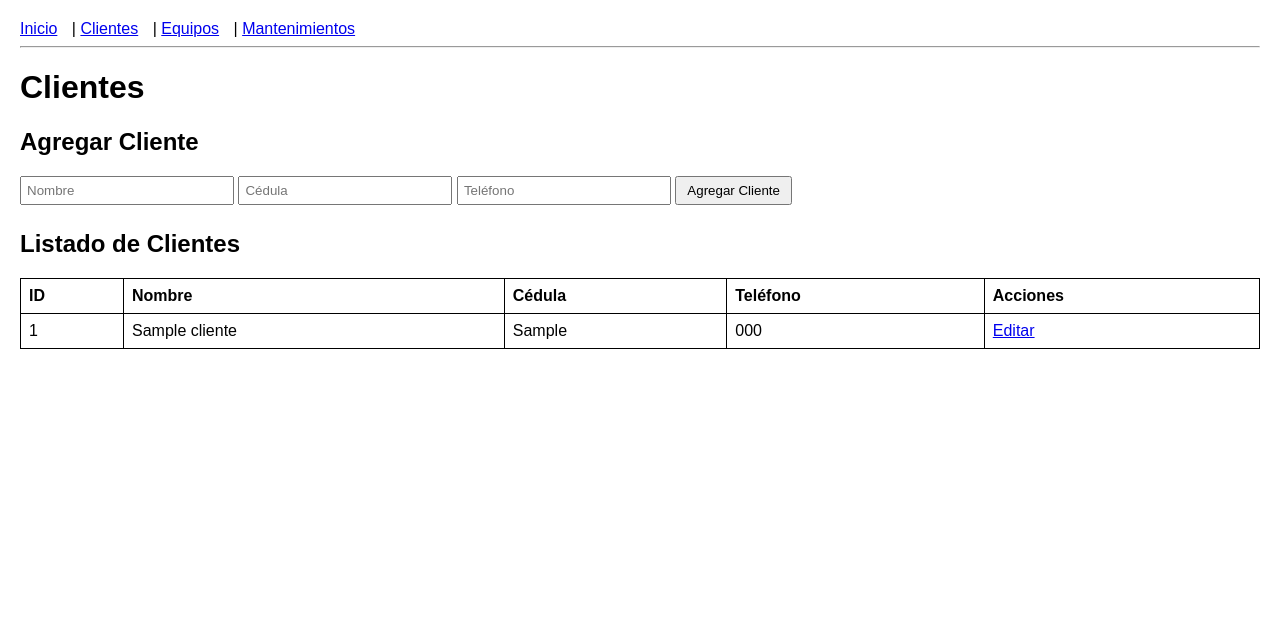
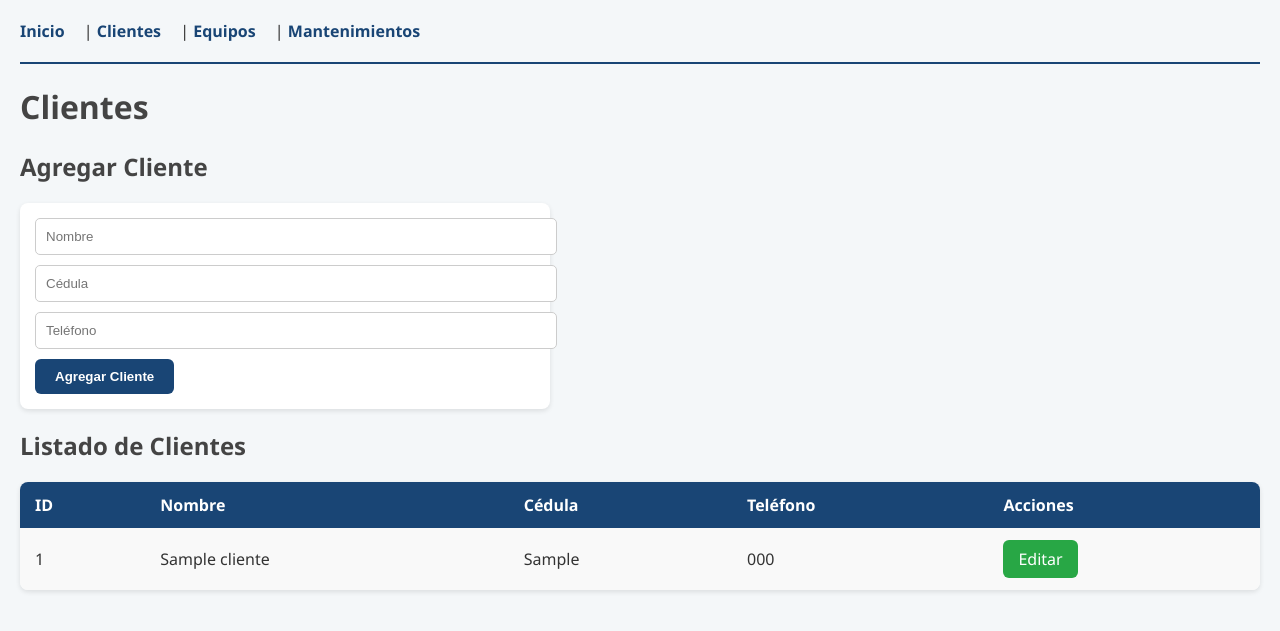
Before and after one commit to Kikin19/Gestor-tecnico, a Flask app: page /clientes in a window 1280 px wide. Shown: the top 631 px of the page. Run offline with Flask 3, Linux system fonts and the light colour scheme; tables that the repository leaves empty hold one stand-in row (values such as "Sample post").

Commit message:
actualizacion

```diff
--- a/templates/base.html
+++ b/templates/base.html
@@ -4,14 +4,125 @@
     <meta charset="UTF-8">
     <title>{% block title %}Mi App{% endblock %}</title>
     <style>
-        body { font-family: Arial, sans-serif; margin: 20px; }
-        nav a { margin-right: 10px; }
-        table { border-collapse: collapse; width: 100%; margin-top: 10px; }
-        table, th, td { border: 1px solid #000; }
-        th, td { padding: 8px; text-align: left; }
-        form { margin-top: 10px; }
-        input, select { margin-bottom: 5px; padding: 5px; width: 200px; }
-        button { padding: 5px 10px; }
+        /* ----------------- General ----------------- */
+        body {
+            font-family: 'Segoe UI', Tahoma, Geneva, Verdana, sans-serif;
+            margin: 20px;
+            background-color: #f4f7f9;
+            color: #333;
+        }
+
+        nav {
+            margin-bottom: 20px;
+        }
+
+        nav a {
+            text-decoration: none;
+            margin-right: 15px;
+            color: #194575;
+            font-weight: bold;
+            transition: color 0.3s ease;
+        }
+
+        nav a:hover {
+            color: #194575;
+        }
+
+        h1, h2 {
+            color: #444;
+        }
+
+        hr {
+            border: none;
+            border-top: 2px solid #194575;
+            margin-bottom: 20px;
+        }
+
+        /* ----------------- Tabla ----------------- */
+        table {
+            border-collapse: collapse;
+            width: 100%;
+            margin-top: 10px;
+            background-color: #fff;
+            border-radius: 8px;
+            overflow: hidden;
+            box-shadow: 0 2px 5px rgba(0,0,0,0.1);
+        }
+
+        th, td {
+            padding: 12px 15px;
+            text-align: left;
+        }
+
+        th {
+            background-color: #194575;
+            color: #fff;
+            font-weight: 600;
+        }
+
+        tr:nth-child(even) {
+            background-color: #f9f9f9;
+        }
+
+        tr:hover {
+            background-color: #e3f2fd;
+        }
+
+        /* ----------------- Formulario ----------------- */
+        form {
+            background-color: #fff;
+            padding: 15px;
+            border-radius: 8px;
+            box-shadow: 0 2px 5px rgba(0,0,0,0.1);
+            margin-bottom: 20px;
+            max-width: 500px;
+        }
+
+        input, select {
+            width: 100%;
+            padding: 10px;
+            margin-bottom: 10px;
+            border-radius: 5px;
+            border: 1px solid #ccc;
+            transition: border-color 0.3s ease;
+        }
+
+        input:focus, select:focus {
+            border-color: #194575;
+            outline: none;
+        }
+
+        button {
+            padding: 10px 20px;
+            background-color: #194575;
+            color: #fff;
+            border: none;
+            border-radius: 6px;
+            cursor: pointer;
+            font-weight: bold;
+            transition: background-color 0.3s ease, transform 0.2s ease;
+        }
+
+        button:hover {
+            background-color: #194575;
+            transform: translateY(-2px);
+        }
+
+        a.button-link {
+            display: inline-block;
+            padding: 8px 15px;
+            background-color: #28a745;
+            color: #fff;
+            text-decoration: none;
+            border-radius: 6px;
+            transition: background-color 0.3s ease, transform 0.2s ease;
+        }
+
+        a.button-link:hover {
+            background-color: #218838;
+            transform: translateY(-2px);
+        }
+
     </style>
 </head>
 <body>
--- a/templates/clientes.html
+++ b/templates/clientes.html
@@ -29,7 +29,7 @@
         <td>{{ cliente.cedula }}</td>
         <td>{{ cliente.telefono }}</td>
         <td>
-            <a href="{{ url_for('editar_cliente', id=cliente.id) }}">Editar</a>
+            <a href="{{ url_for('editar_cliente', id=cliente.id) }}" class="button-link">Editar</a>
         </td>
     </tr>
     {% endfor %}
--- a/templates/editar_equipo.html
+++ b/templates/editar_equipo.html
@@ -17,15 +17,12 @@
             </option>
         {% endfor %}
     </select>
-    <br>
 
     <label>Tipo:</label>
     <input type="text" name="tipo" value="{% if equipo %}{{ equipo.tipo }}{% endif %}" required>
-    <br>
 
     <label>Modelo:</label>
     <input type="text" name="modelo" value="{% if equipo %}{{ equipo.modelo }}{% endif %}" required>
-    <br>
 
     <button type="submit">{% if equipo %}Guardar{% else %}Agregar{% endif %}</button>
 </form>
--- a/templates/equipos.html
+++ b/templates/equipos.html
@@ -4,7 +4,8 @@
 
 {% block content %}
 <h1>Equipos</h1>
-<a href="{{ url_for('agregar_equipo') }}">Agregar Equipo</a>
+<a href="{{ url_for('agregar_equipo') }}" class="button-link">Agregar Equipo</a>
+
 <table>
     <tr>
         <th>ID</th>
@@ -20,7 +21,7 @@
         <td>{{ equipo.modelo }}</td>
         <td>{{ equipo.cliente_nombre or 'Sin cliente' }}</td>
         <td>
-            <a href="{{ url_for('editar_equipo', id=equipo.id) }}">Editar</a>
+            <a href="{{ url_for('editar_equipo', id=equipo.id) }}" class="button-link">Editar</a>
         </td>
     </tr>
     {% endfor %}
```
Also changed, not shown: templates/editar_mantenimiento.html (+0 -8 lines), templates/mantenimientos.html (+5 -2 lines).
